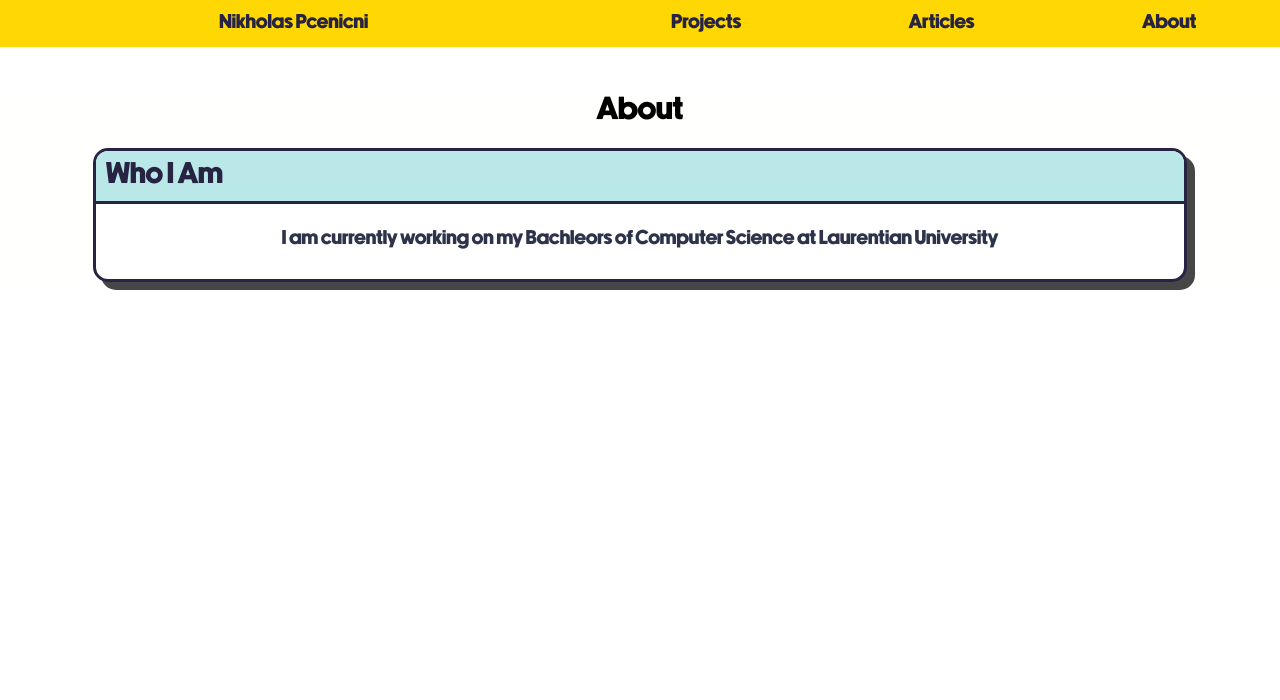
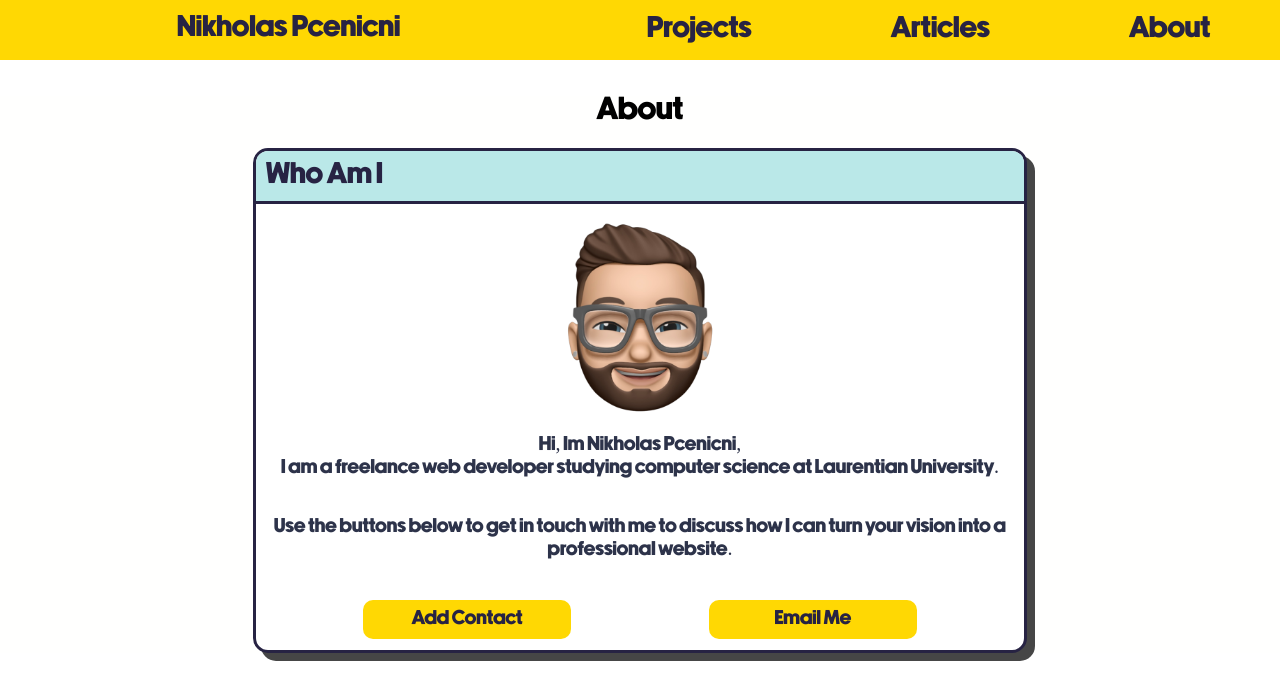
Before and after one commit to nikpcenicni/pcenicni.dev, a React (Create React App) app: page /about in a window 1280 px wide. Shown: the top 700 px of the page. Built offline with nearby package versions, Linux system fonts and the light colour scheme.

Commit message:
added animations to projects page and header, as well as landing page

```diff
--- a/src/About.js
+++ b/src/About.js
@@ -1,4 +1,5 @@
 import React from "react"
+import nik from './images/Nik.png';
 
 function NewComponent(props) {
   return (
@@ -6,14 +7,32 @@ function NewComponent(props) {
       <h1>About</h1>
 
       <div className="floating-card-about">
-        <div className="project-title">Who I Am</div>
-        <div className="project-image">
-          <img src=""></img>
+        <div className="project-title">Who Am I</div>
+        <div className="about-image">
+          <img src={nik} alt="Head shot of Nikholas Pcenicni"></img>
         </div>
-        <div>
-          <p>
-            I am currently working on my Bachleors of Computer Science at Laurentian University
-          </p>
+        <p>
+            Hi, Im Nikholas Pcenicni,
+            <br/>
+            I am a freelance web developer studying computer science at Laurentian University.
+        </p>
+        <p>
+            Use the buttons below to get in touch with me to discuss how I can turn your vision into a professional website.
+        </p>
+        <div className="buttons" >
+            <a
+              className="download"
+              href='/Nikholas Pcenicni.vcf'
+              download
+            >
+              Add Contact
+            </a>
+            <a
+              className="download"
+              href='mailto:nik@pcenicni.dev'
+            >
+              Email Me
+            </a>
         </div>
       </div>
     </div>
--- a/src/App.css
+++ b/src/App.css
@@ -32,7 +32,7 @@
 .navigation {
   display: grid;
   grid-template-areas: "logo navigation-sub";
-  height: 47px;
+  height: 60px;
   position: fixed; /* Set the navbar to fixed position */
   top: 0; /* Position the navbar at the top of the page */
   width: 100%;
@@ -56,7 +56,7 @@
   text-align: center;
   padding: 14px 16px;
   text-decoration: none;
-  font-size: 20px;
+  font-size: 30px;
 }
 
 /* Hide the link that should open and close the topnav on small screens */
@@ -113,7 +113,7 @@
 }
 .floating-card-about {
   margin: auto;
-  width: 85%;
+  width: 60%;
   max-height: 800px;
   height: auto;
   border-radius: 15px;
@@ -342,6 +342,18 @@ button{
 }
 
 
+.backdrop {
+  position: absolute;
+  top: 0;
+  left: 0;
+  width: 100%;
+  height: 100%;
+  background: #2d334ae1;
+  display: flex;
+  align-items: center;
+  justify-content: center;
+}
+
 @media (max-width: 710px) {
   .navigation {
     grid-template-areas: "logo buger" "navigation-sub navigation-sub";
@@ -349,11 +361,24 @@ button{
   .navigation-sub {
     grid-template-rows: repeat(3, auto);
     grid-template-columns: none;
+  }
 
+  .maxWidth {
+    width: 100%;
   }
+
   .navigation.expanded {
-    height: 200px;
+    height: 250px;
   }
+  .item {
+    width: 100%;
+  }
+  .Burger {
+    float: right;
+    display: block;
+    height: 47px;
+  }
+
   .Cards {
     margin-left: 0;
     margin-right: 0;
@@ -370,6 +395,9 @@ button{
     grid-row-gap: 4em;
     height: auto;
 
+  }
+  .floating-card-about {
+    width: 80%;
   }
 
   .floating-Card .default {
@@ -393,14 +421,7 @@ button{
     margin: 0;
     max-width: 275px;
   }
-  .item {
-    width: 100%;
-  }
-  .Burger {
-    float: right;
-    display: block;
-    height: 47px;
-  }
+
 
   .buttons a {
     width: 120px;
@@ -409,6 +430,8 @@ button{
 
   .about-image img{
     width: 40%;
+    max-width: 145px;
+    max-height: 200px;
   }
 
   .download {
--- a/src/App.js
+++ b/src/App.js
@@ -9,6 +9,8 @@ import Projects from './Projects.js';
 import Articles from './Articles.js';
 import About from './About.js';
 import LandingPage from './LandingPage.js';
+import { motion } from 'framer-motion';
+
 
 import './App.css';
 
@@ -34,17 +36,65 @@ function App() {
 
 
         <div className={"navigation "  + (isNavVisible? "expanded" : "")}>
-          <Link to="/" className="item">Nikholas Pcenicni</Link>
+          <Link to="/" className="item">
+              <motion.div
+                whileHover={{scale: 1.1}}
+                whileTap={{scale: 0.9}}
+              >
+                Nikholas Pcenicni
+              </motion.div>
+            </Link>
 
-          <button onClick={toggleNav} className="navButton Burger">
+          <button
+            onClick={toggleNav}
+            className="navButton Burger">
             <FaBars/>
           </button>
 
           <div className="navigation-sub">
 
-            <Link to="/" onClick={toggleNav} className="item">Projects</Link>
-            <Link to="/articles" onClick={toggleNav} className="item">Articles</Link>
-            <Link to="/about" onClick={toggleNav} className="item">About</Link>
+              <motion.div
+              className='maxWidth'
+              whileHover={{scale: 1.1}}
+              whileTap={{scale: 0.9}}
+            >
+              <Link
+                to="/"
+                onClick={toggleNav}
+                className="item"
+              >
+
+                  Projects
+
+
+              </Link>
+            </motion.div>
+            <motion.div
+              className='maxWidth'
+                whileHover={{scale: 1.1}}
+                whileTap={{scale: 0.9}}
+            >
+              <Link
+                to="/articles"
+                onClick={toggleNav}
+                className="item"
+              >
+                Articles
+              </Link>
+            </motion.div>
+            <motion.div
+              className='maxWidth'
+              whileHover={{scale: 1.1}}
+              whileTap={{scale: 0.9}}
+            >
+              <Link
+                to="/about"
+                onClick={toggleNav}
+                className="item"
+              >
+                About
+              </Link>
+            </motion.div>
 
           </div>
 
--- a/src/LandingPage.js
+++ b/src/LandingPage.js
@@ -1,6 +1,7 @@
 import React from "react"
 import nik from './images/Nik.png';
-import { FaHome, FaGithub, FaLinkedin, FaInstagram, FaTwitter } from "react-icons/fa"
+import { FaGithub, FaLinkedin, FaInstagram, FaTwitter } from "react-icons/fa";
+import {motion} from 'framer-motion';
 
 function LandingPage(props) {
   return (
@@ -19,8 +20,22 @@ function LandingPage(props) {
             Use the buttons below to get in touch with me to discuss how I can turn your vision into a professional website.
         </p>
         <div className="buttons" >
-            <a className="download" href='/Nikholas Pcenicni.vcf' download>Add Contact</a>
-            <a className="download" href='mailto:nik@pcenicni.dev' >Email Me</a>
+            <motion.a
+                whileHover={{scale: 1.1}}
+                whileTap={{scale: 0.9}}
+                className="download"
+                href='/Nikholas Pcenicni.vcf'
+                download>
+                Add Contact
+            </motion.a>
+            <motion.a
+                whileHover={{scale: 1.1}}
+                whileTap={{scale: 0.9}}
+                className="download"
+                href='mailto:nik@pcenicni.dev'
+            >
+                Email Me
+            </motion.a>
         </div>
       </div>
       <div>
@@ -29,30 +44,50 @@ function LandingPage(props) {
       <div className="floating-card-about topPadding">
         <div className="project-title">Links</div>
         <div className="Links">
-            <a className="" href="https://github.com/nikpcenicni" target="_blank">
+            <motion.a
+                whileHover={{scale: 1.1}}
+                whileTap={{scale: 0.9}}
+                className=""
+                href="https://github.com/nikpcenicni"
+                target="_blank">
                 <div className="icon">
                     <FaGithub/>
                 </div>
                 GitHub
-            </a>
-            <a className="" href="https://www.linkedin.com/in/nikholaspcenicni/" target="_blank">
+            </motion.a>
+            <motion.a
+             whileHover={{scale: 1.1}}
+             whileTap={{scale: 0.9}}
+             className=""
+             href="https://www.linkedin.com/in/nikholaspcenicni/"
+             target="_blank">
                 <div className="icon">
                     <FaLinkedin/>
                 </div>
                 LinkedIn
-            </a>
-            <a className="" href="https://instagram.com/nik.pcenicni" target="_blank">
+            </motion.a>
+            <motion.a
+             whileHover={{scale: 1.1}}
+             whileTap={{scale: 0.9}}
+             className=""
+             href="https://instagram.com/nik.pcenicni"
+             target="_blank">
                 <div className="icon">
                     <FaInstagram/>
                 </div>
                  Instagram
-            </a>
-            <a className="" href="https://twitter.com/nikpcenicni" target="_blank">
+            </motion.a>
+            <motion.a
+             whileHover={{scale: 1.1}}
+             whileTap={{scale: 0.9}}
+             className=""
+             href="https://twitter.com/nikpcenicni"
+             target="_blank">
                 <div className="icon">
                     <FaTwitter/>
                 </div>
                 Twitter
-            </a>
+            </motion.a>
         </div>
       </div>
       <div className="bottomPadding">
```
Also changed, not shown: src/Thumbnail.js (+50 -13 lines), 1 other file (tests, documents, lock files or other folders).
